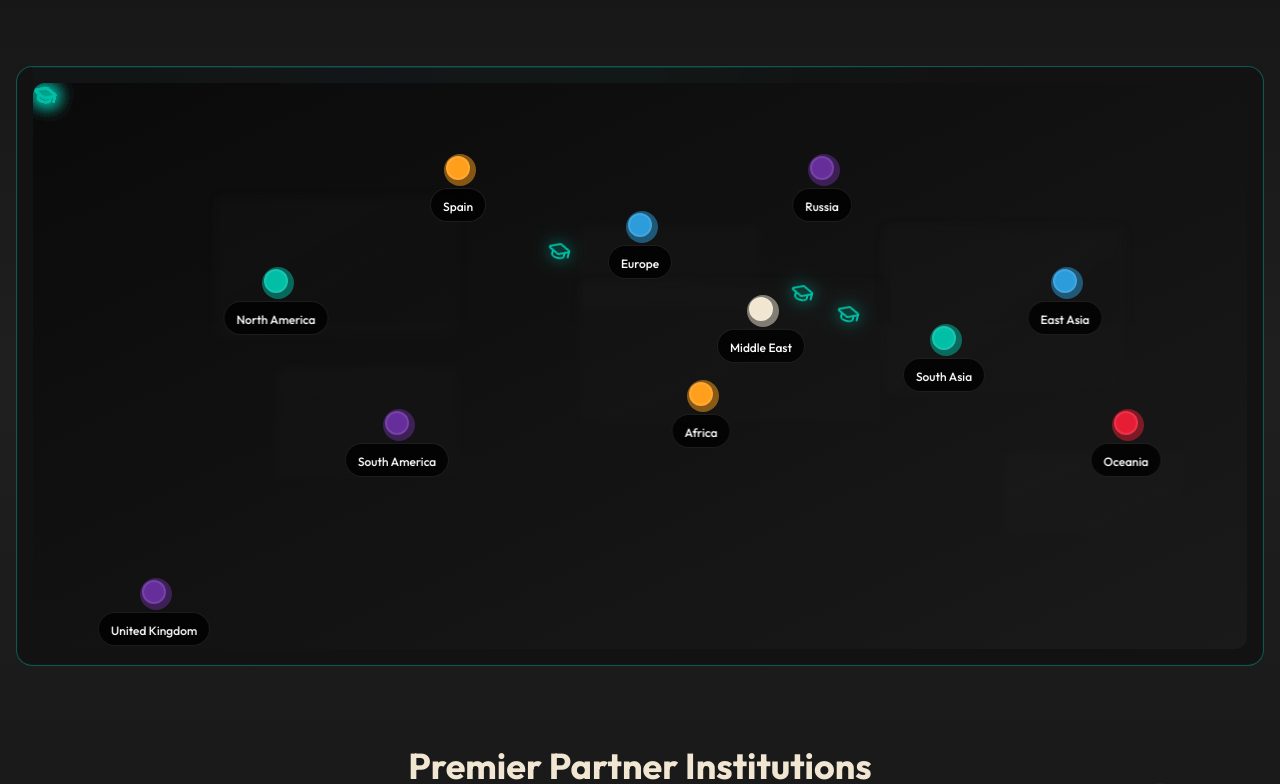
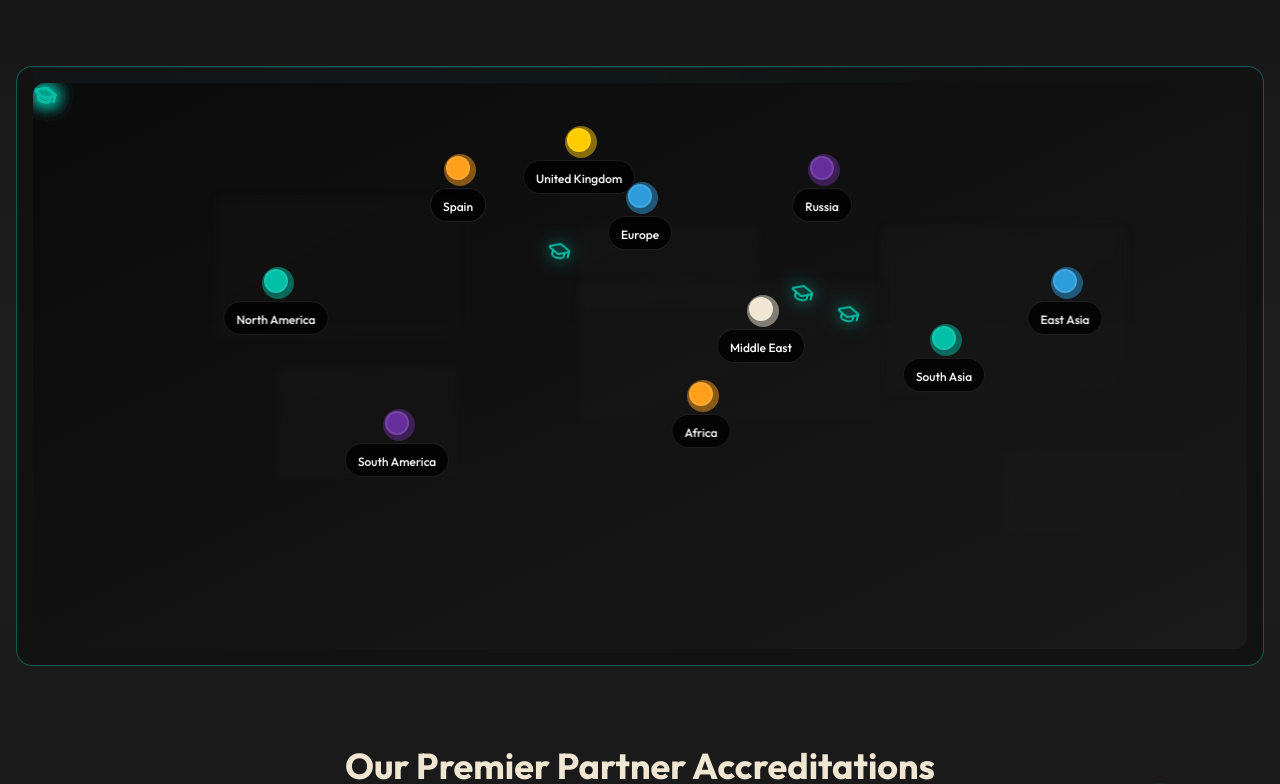
Before and after one commit to rahul-0000-code/ggs-global-web-elegance, a React (Vite) app: page /global in a window 1280 px wide. Shown: the part 920-1704 px from the top of the page. Built offline with nearby package versions, Linux system fonts and the light colour scheme.

Commit message:
global presence changes

```diff
--- a/src/components/GlobalPresenceSection.tsx
+++ b/src/components/GlobalPresenceSection.tsx
@@ -49,11 +49,21 @@ const locations = [
     id: 2,
     region: "Europe",
     x: 50,
-    y: 25,
-    countries: ["UK", "Germany", "France", "Netherlands", "Spain", "Italy", "Switzerland", "Sweden", "Norway", "Denmark"],
+    y: 20,
+    countries: ["Germany", "France", "Netherlands", "Italy", "Switzerland", "Sweden", "Norway", "Denmark"],
     students: "25,000+",
     institutions: 78,
     color: "#2d9cdb"
+  },
+  {
+    id: 9,
+    region: "United Kingdom",
+    x: 45,
+    y: 10,
+    countries: ["England", "Scotland", "Wales", "Northern Ireland"],
+    color: "#ffcc00",
+    students: "N/A",
+    institutions: "N/A"
   },
   {
     id: 3,
@@ -90,27 +100,11 @@ const locations = [
     color: "#ff9f1c"
   },
   {
-    id: 7,
-    region: "Oceania",
-    x: 90,
-    y: 60,
-    countries: ["Australia", "New Zealand", "Fiji"],
-    color: "#e71d36"
-  },
-  {
     id: 8,
     region: "South America",
     x: 30,
     y: 60,
     countries: ["Brazil", "Argentina", "Chile", "Colombia", "Peru"],
-    color: "#662e9b"
-  },
-  {
-    id: 9,
-    region: "United Kingdom",
-    x: 10,
-    y: 90,
-    countries: ["England", "Scotland", "Wales", "Northern Ireland"],
     color: "#662e9b"
   },
   {
@@ -402,7 +396,7 @@ const partners = [
         {/* Partner Institutions Grid */}
         <div className="max-w-6xl mx-auto">
           <div className="text-center mb-12">
-            <h3 className="text-3xl md:text-4xl font-bold text-[#f0e6d2] mb-4">Premier Partner Institutions</h3>
+            <h3 className="text-3xl md:text-4xl font-bold text-[#f0e6d2] mb-4">Our Premier Partner Accreditations</h3>
             <p className="text-[#a0a0a0] max-w-2xl mx-auto">
               Collaborating with world-renowned universities and institutions to provide unparalleled educational opportunities.
             </p>
```
